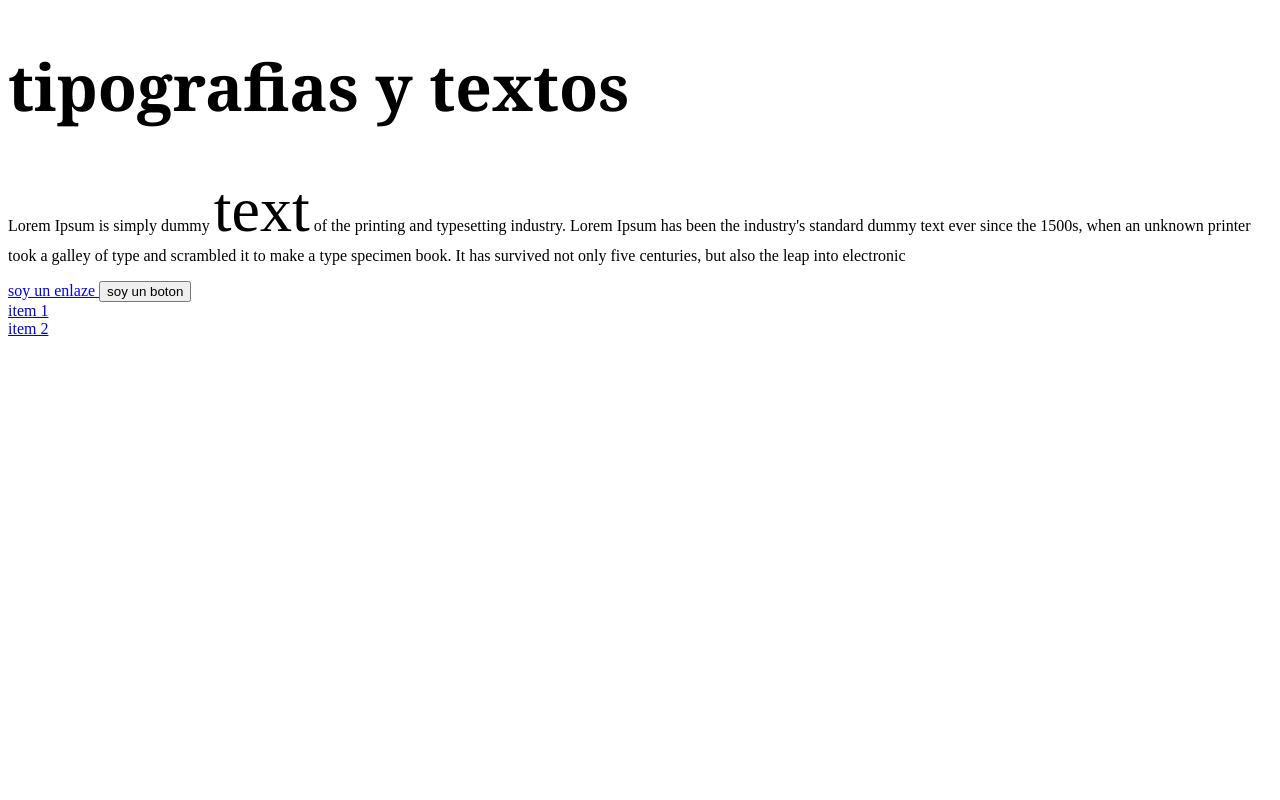
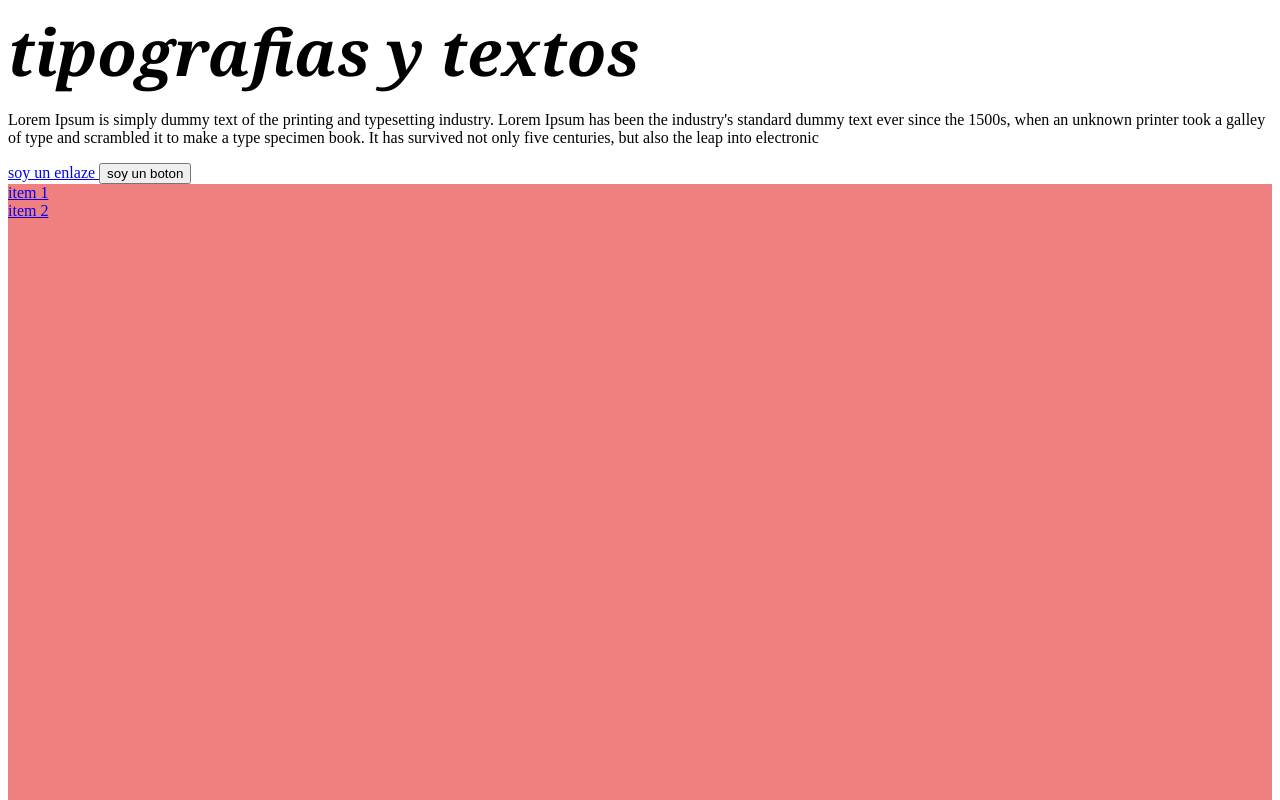
Before and after one commit to luisangeluis/CursoCssDorian, a plain HTML site: page textosTipografias-video22.html in a window 1280 px wide. Shown: the top 800 px of the page. Drawn offline with Linux system fonts and the light colour scheme.

Commit message:
Se revisa el video 22 text y tipografias terminado

```diff
--- a/textosTipografias-video22.html
+++ b/textosTipografias-video22.html
@@ -5,21 +5,42 @@
 
 	<style type="text/css">
 
+		body,html{
+
+			/* display: flex;
+			flex-direction: column;
+			height: 100%; */
+		}
+
 		.title{
 			font-family:Cambria,Cochin,Georgia;
-			font-size: 4rem;
+			/* font-size: 4rem; */
+			font-size: 5vmax;
+			font-style: oblique;
 
 
 		}
+		.box{
+			height: 100vmax;
+			background-color: lightcoral;
+		}
+		.footer{
+			background-color:lightgreen;
+			margin: 0;
+		}
+		h1{
+			margin: 0;
+		}
 
 		.span{
-			font-size: 4rem;
+			/* font-size: 4rem; */
 		}
 	</style>
 </head>
 <body>
 
 	<h1 class="title">tipografias y <span class="span">textos</span></h1>
+
 	<p class="paragraph">
 		Lorem Ipsum is simply dummy <span class="span">text</span> of the printing and typesetting industry. Lorem Ipsum has been the industry's standard dummy text ever since the 1500s, when an unknown printer took a galley of type and scrambled it to make a type specimen book. It has survived not only five centuries, but also the leap into electronic
 
@@ -35,6 +56,9 @@
 		<div class="box_item">item 2</div>
 
 	</div>
+	<footer class="footer">
+		<h1>hola</h1>
+	</footer>
 
 </body>
 </html>
```
